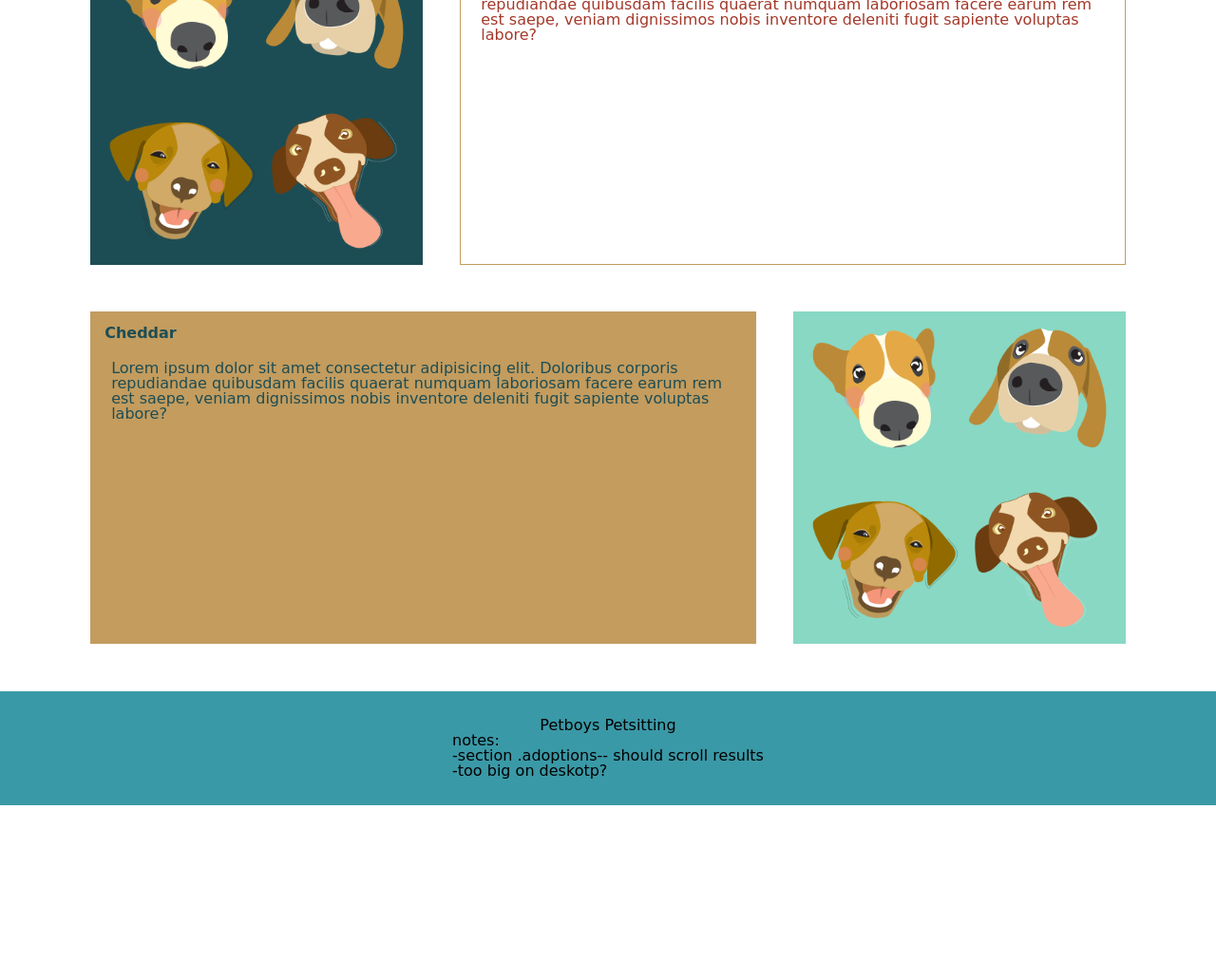
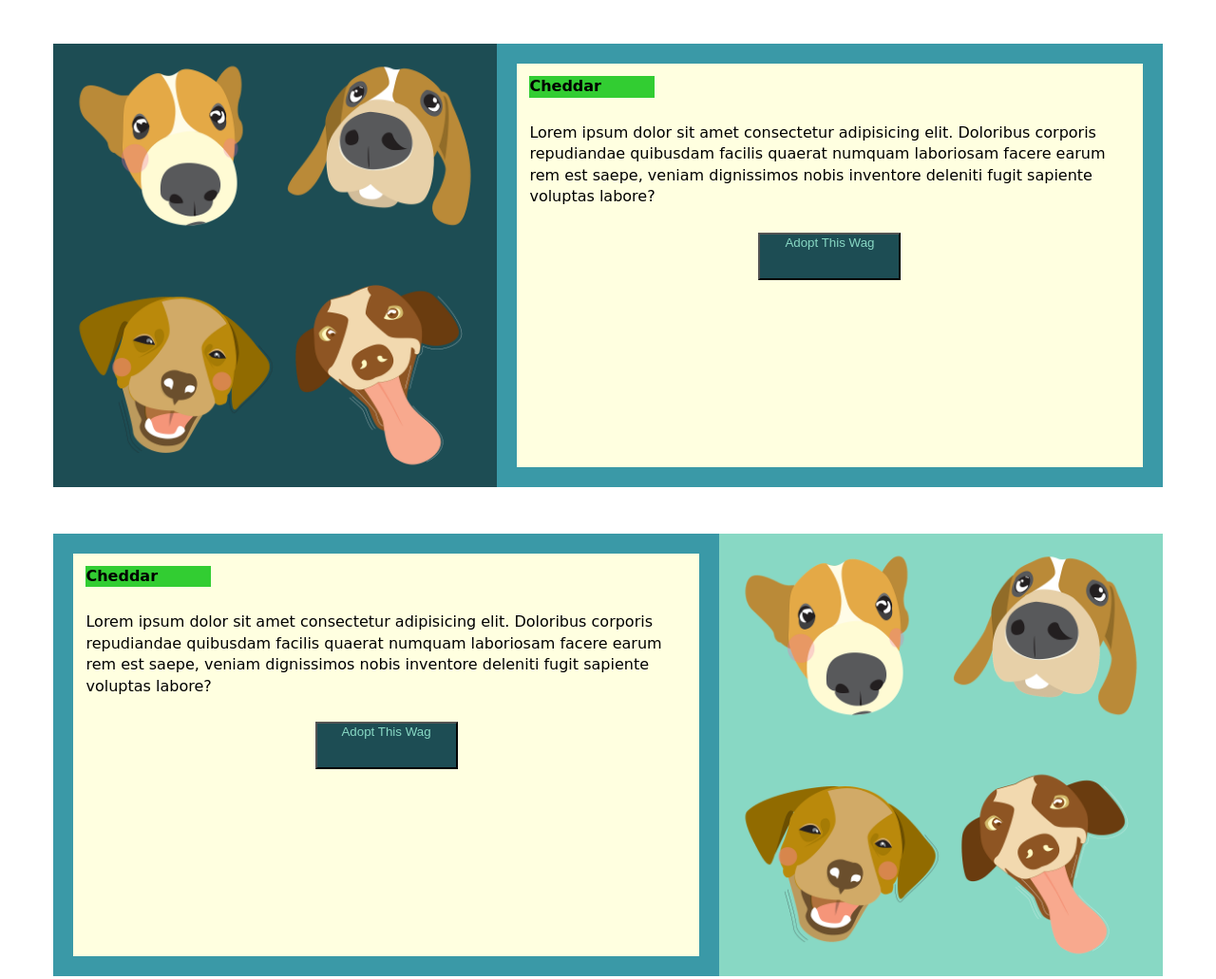
Before and after one commit to soupdev/PetBoys, a website: page index.html in a window 1280 px wide. Shown: the part 767-1798 px from the top of the page at 95% size. Before the commit the page ends 1615 px from the top, so only its background shows below. Drawn offline with nearby package versions, Linux system fonts and the light colour scheme; files that its build step writes are made by us from their sources; no server answers; a web font is replaced by a local one.

Commit message:
Updates
need to create elements and append to HTML in a loop

```diff
--- a/index.html
+++ b/index.html
@@ -41,9 +41,16 @@
 
 						<div class="adoption-info">
 
-							<h3 class="pet-name">Cheddar</h3>
 
-							<p class="pet-info">Lorem ipsum dolor sit amet consectetur adipisicing elit. Doloribus corporis repudiandae quibusdam facilis quaerat numquam laboriosam facere earum rem est saepe, veniam dignissimos nobis inventore deleniti fugit sapiente voluptas labore?</p>
+							<div class="pet-info">
+								<h3 class="pet-name">Cheddar</h3>
+
+								<p>Lorem ipsum dolor sit amet consectetur adipisicing elit. Doloribus corporis repudiandae quibusdam facilis quaerat numquam laboriosam facere earum rem est saepe, veniam dignissimos nobis inventore deleniti fugit sapiente voluptas labore? </p>
+
+								<button>Adopt This Wag</button>
+
+							</div>
+
 						</div>
 
 						<div class="adoption-photo">
@@ -55,9 +62,15 @@
 
 						<div class="adoption-info card-2">
 
-							<h3 class="pet-name">Cheddar</h3>
+							<div class="pet-info">
+								<h3 class="pet-name">Cheddar</h3>
 
-							<p class="pet-info">Lorem ipsum dolor sit amet consectetur adipisicing elit. Doloribus corporis repudiandae quibusdam facilis quaerat numquam laboriosam facere earum rem est saepe, veniam dignissimos nobis inventore deleniti fugit sapiente voluptas labore?</p>
+								<p>Lorem ipsum dolor sit amet consectetur adipisicing elit. Doloribus corporis repudiandae quibusdam facilis quaerat numquam laboriosam facere earum rem est saepe, veniam dignissimos nobis inventore deleniti fugit sapiente voluptas labore?</p>
+
+								<button>Adopt This Wag</button>
+
+							</div>
+
 						</div>
 
 						<div class="adoption-photo">
@@ -69,9 +82,15 @@
 
 						<div class="adoption-info">
 
-							<h3 class="pet-name">Cheddar</h3>
+							<div class="pet-info">
+								<h3 class="pet-name">Cheddar</h3>
 
-							<p class="pet-info">Lorem ipsum dolor sit amet consectetur adipisicing elit. Doloribus corporis repudiandae quibusdam facilis quaerat numquam laboriosam facere earum rem est saepe, veniam dignissimos nobis inventore deleniti fugit sapiente voluptas labore?</p>
+								<p>Lorem ipsum dolor sit amet consectetur adipisicing elit. Doloribus corporis repudiandae quibusdam facilis quaerat numquam laboriosam facere earum rem est saepe, veniam dignissimos nobis inventore deleniti fugit sapiente voluptas labore?</p>
+
+								<button>Adopt This Wag</button>
+
+							</div>
+
 						</div>
 
 						<div class="adoption-photo">
@@ -96,7 +115,7 @@
 				</li>
 			</ul>
 		</footer>
-
+		<script src="https://cdnjs.cloudflare.com/ajax/libs/axios/0.19.2/axios.js" integrity="sha256-bd8XIKzrtyJ1O5Sh3Xp3GiuMIzWC42ZekvrMMD4GxRg=" crossorigin="anonymous"></script>
 		<script src="dist/js/main.js"></script>
 
 	</body>
--- a/src/js/main.js
+++ b/src/js/main.js
@@ -1,3 +1,75 @@
-console.log(`Hello World from main.js!
-Change this message, and make sure it changes in the browser
-to verify that you're working in the right files.`)
+console.log(`Hello.`)
+let access_token; // create a variable
+let dog_file;
+var i;
+let pet_names = document.querySelectorAll(".pet-name");
+
+//define HTML div to append elements to later
+let showDogs = function(){
+
+    console.log('showDogs function');
+   // console.log(dog_file[0].name);
+    let intro = "Hello, my name is ";
+    for (i = 0; i < dog_file.length; i++){
+        //i=0; so long as i's value is shorter than the lentgh of the array; increase the value of i until finished
+        let dog_name = dog_file[i].name;
+        //each loop, the value of dog_name = the name: of the looped object in the array
+        //console.log(dog_name);
+        //intro += dog_name + "<br/>";
+
+        let x;
+        for (x=0; x < pet_names.length;x++){
+            pet_names[x].innerHTML += intro + dog_name;
+        }
+       //adoption_cards[0].innerHTML += intro + dog_name + "<br/>";
+
+    }
+
+    // document.getElementsByClassName(".adoption_card").innerHtml += intro;
+
+    // let x;
+    // for (x=0; x < adoption_card.length;x++){
+    //     adoption_card[x].innerHTML += intro;
+    // }
+
+    //here is where I make divs, classes, etc and append to html
+
+
+
+}
+
+let goGetDogs = function(){
+    console.log('goGetDogs function')
+
+    axios
+        .get('http://circuslabs.net/proxies/petfinder/?endpoint=animals?type=dog&token=' + access_token) // a request for the info from the api
+        .then(function (response) {
+            // handle success
+            dog_file = response.data.animals; //.data.access_token; // store the access inside the variable that's on the global scope
+            console.log(dog_file); //show inside object > data > access token
+        })
+        .then(showDogs)
+        .catch(function (error) {
+            // handle error
+            console.log(error);
+        })
+        .then(function () {
+            // always executed
+        });
+}
+
+axios //the javascript library that makes the request
+    .get('http://circuslabs.net/proxies/petfinder/?endpoint=oauth2/token') // a request for the access token
+    .then(function (response) {
+        // handle success
+        access_token = response.data.access_token; // store the access inside the variable that's on the global scope
+        console.log(response.data.access_token); //show inside object > data > access token
+    })
+    .then(goGetDogs) //execute named function stored in the variable
+    .catch(function (error) {
+        // handle error
+        console.log(error);
+    })
+    .then(function () {
+        // always executed
+    });
--- a/src/scss/main.scss
+++ b/src/scss/main.scss
@@ -77,8 +77,19 @@ header, footer{
 			}
 		}
 	}
+
 }
 
+button{
+	width: 150px;
+	height: 50px;
+	margin: 2%;
+	background-color: $pbNavy;
+	color:$pbTeal;
+	display: flex;
+	align-self: center;
+	justify-content: center;
+}
 
 
 .page-title{
@@ -100,25 +111,45 @@ header, footer{
 
 	.adoption-card{
 		display: flex;
-		flex-direction: row;
-		justify-content: space-evenly;
+		flex-direction: column-reverse;
+		justify-content: space-between;
 		margin: 2%;
+		background-color: $pbBlue;
 
 		.adoption-info{
-			width:60%;
-			border: 1.5px solid $pbSandy;
-			.pet-name{
-				font-weight: bold;
-				margin: 2%;
+			width:100%;
+
+			.pet-info{
+				line-height: 1.4em;
+				margin: 3%;
+				max-width: 95%;
+				background-color: lightyellow;
+				display: flex;
+				flex-direction: column;
+
+				p{
+					margin: 2%;
+				}
+
+				.pet-name{
+					font-weight: bold;
+					margin: 2%;
+					width: 20%;
+					background-color: limegreen;
+				}
 			}
 
-			.pet-info{
-				margin: 3%;
+			.pet-special{
+				width: 100%;
+				background-color: $pbTeal;
+				display: flex;
+				justify-content: center;
+
 			}
 		}
 
 		.adoption-photo{
-			width: 30%;
+			width: 100%;
 			display: flex;
 			align-items: center;
 
@@ -130,32 +161,22 @@ header, footer{
 
 	.adoption-card:nth-child(even){
 		display: flex;
-		flex-direction: row-reverse;
+		flex-direction: column-reverse;
 	}
 
 	.card-1{
-		.adoption-info{
-			color:$pbNavy;
-		}
 		.adoption-photo{
 			background-color: $pbRed;
 		}
 	}
 
 	.card-2{
-		.adoption-info{
-			color:$pbRed;
-		}
 		.adoption-photo{
 			background-color: $pbNavy;
 		}
 	}
 
 	.card-3{
-		.adoption-info{
-			background-color: $pbSandy;
-			color:$pbNavy;
-		}
 		.adoption-photo{
 			background-color: $pbTeal;
 		}
@@ -172,6 +193,42 @@ header, footer{
 	.page-title{
 		font-size: 3rem;
 	}
+
+	.adoptions{
+
+		.adoption-card{
+			display: flex;
+			flex-direction: row;
+			justify-content: space-evenly;
+			margin: 2%;
+		}
+
+		.adoption-info{
+			width:60% !important;
+			display: flex;
+			flex-direction: row;
+			justify-content: center;
+			.pet-info{
+				margin: 3%;
+			}
+		}
+
+		.adoption-photo{
+			width: 40% !important;
+			display: flex;
+			align-items: center;
+
+			img{
+				width: 100%;
+			}
+		}
+
+		.adoption-card:nth-child(even){
+			display: flex;
+			flex-direction: row-reverse;
+		}
+	}
+
 }
 
 @media#{$XLdesktop}{
@@ -193,6 +250,10 @@ header, footer{
 
 	.page-title{
 		font-size: 4rem;
+	}
+
+	.adoptions{
+		max-width: 1200px;
 	}
 
 }
```
Also changed, not shown: dist/css/main.css, dist/js/main.js, 2 other files.
